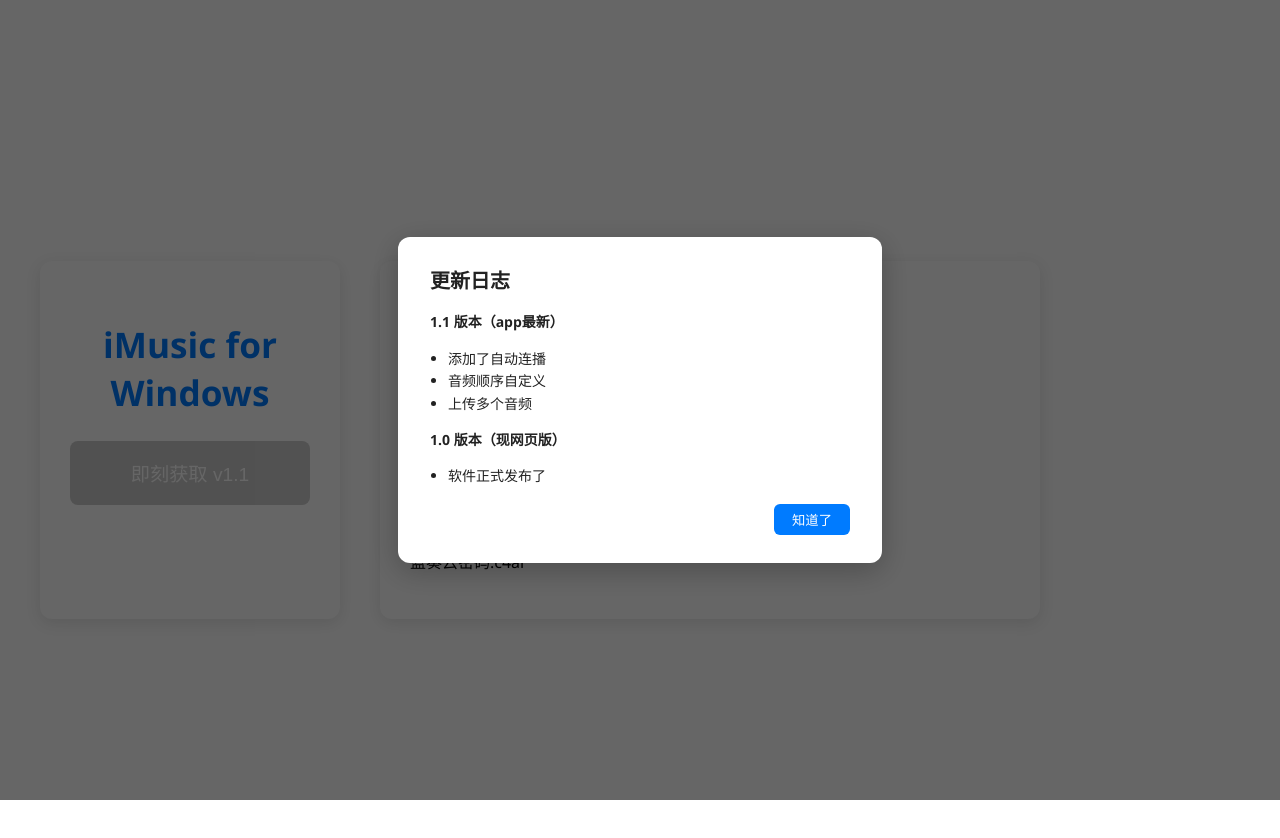
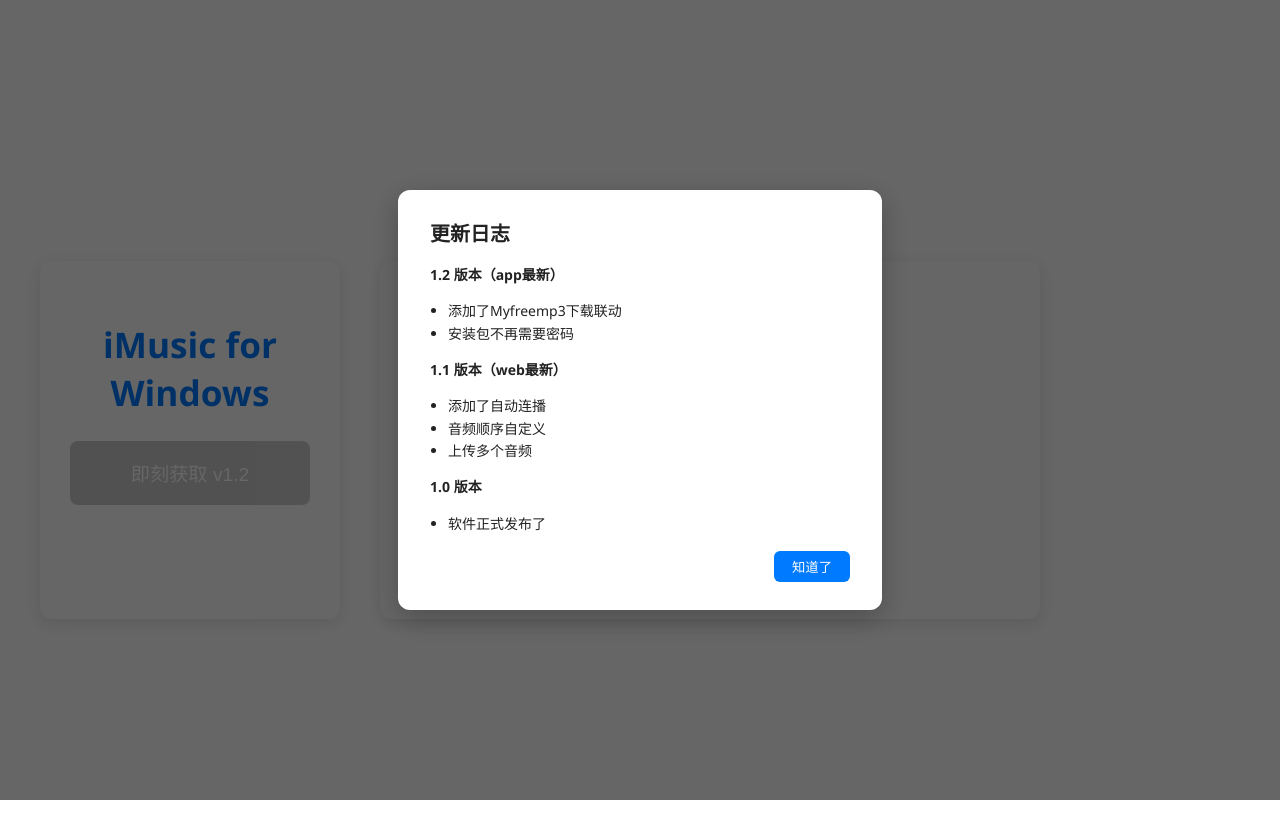
Before and after one commit to hangymind/imusic, a plain HTML site: page index.html in a window 1280 px wide. Drawn offline with Linux system fonts and the light colour scheme.

Commit message:
Update index.html

```diff
--- a/index.html
+++ b/index.html
@@ -141,13 +141,18 @@
         <div class="modal-content">
             <h2 style="margin:0 0 12px;font-size:20px;">更新日志</h2>
             <div style="font-size:14px;">
-                <p><strong>1.1 版本（app最新）</strong></p>
+                <p><strong>1.2 版本（app最新）</strong></p>
+                <ul style="margin:4px 0 12px 18px;padding:0;">
+                    <li>添加了Myfreemp3下载联动</li>
+                    <li>安装包不再需要密码</li>
+                </ul>
+                <p><strong>1.1 版本（web最新）</strong></p>
                 <ul style="margin:4px 0 12px 18px;padding:0;">
                     <li>添加了自动连播</li>
                     <li>音频顺序自定义</li>
                     <li>上传多个音频</li>
                 </ul>
-                <p><strong>1.0 版本（现网页版）</strong></p>
+                <p><strong>1.0 版本</strong></p>
                 <ul style="margin:4px 0 0 18px;padding:0;">
                     <li>软件正式发布了</li>
                 </ul>
@@ -163,7 +168,7 @@
     <div class="container">
         <aside class="sidebar">
             <h1 class="title">iMusic for Windows</h1>
-            <button id="downloadBtn" class="download-btn" disabled>即刻获取 v1.1</button>
+            <button id="downloadBtn" class="download-btn" disabled>即刻获取 v1.2</button>
         </aside>
         <main class="content">
             <div class="feature-list">
@@ -185,19 +190,19 @@
                     <div class="feature-icon">😅</div>
                     <div>
                         <h3>你想知道的</h3>
-                        <p>蓝奏云密码:c4ai</p>
+                        <p>蓝奏云密码:i7n8</p>
                     </div>
                 </div>
             </div>
         </main>
     </div>
 
-    <button id="passwordBtn" class="password-btn">获取密码</button>
+    <button id="passwordBtn" class="password-btn">免费兑换码</button>
 
     <script>
         let clickCount = 0;
         const maxClicks = 5;
-        const password = "aW11c2ljbWFkZWJ5aXc0Ng==";
+        const password = "asjdjafhaebvfbd";
         const downloadBtn = document.getElementById('downloadBtn');
         const passwordBtn = document.getElementById('passwordBtn');
 
@@ -217,7 +222,7 @@
             randomPosition();
 
             if(clickCount === maxClicks) {
-                alert(`密码已解锁：\n${password}`);
+                alert(`兑换码（暂不可用）已解锁：\n${password}`);
                 downloadBtn.disabled = false;
             }
         });
@@ -234,7 +239,7 @@
 
         // 下载按钮跳转
         downloadBtn.addEventListener('click', () => {
-            window.location.href = "https://wwrm.lanzoue.com/iNXI735mid9g";
+            window.location.href = "https://wwrm.lanzoue.com/ivwaS35mub9g";
         });
     </script>
 </body>
```
